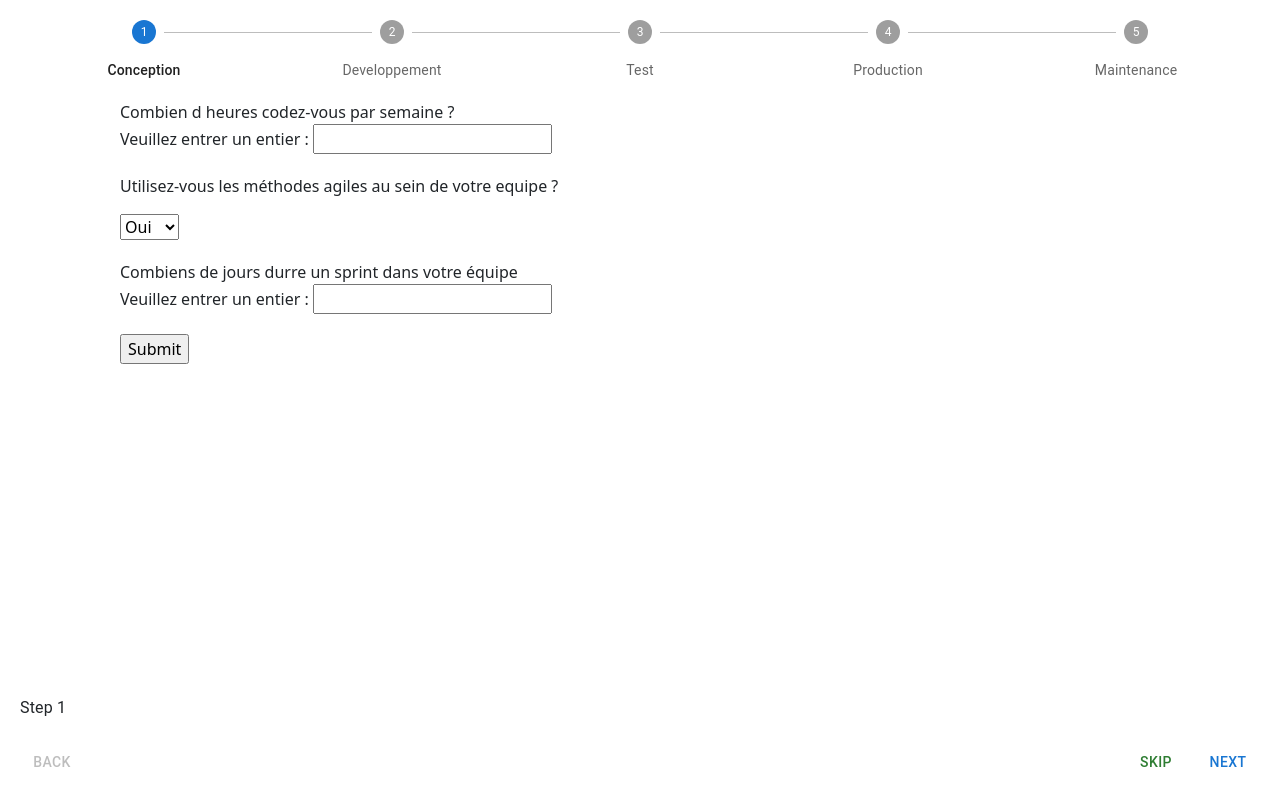
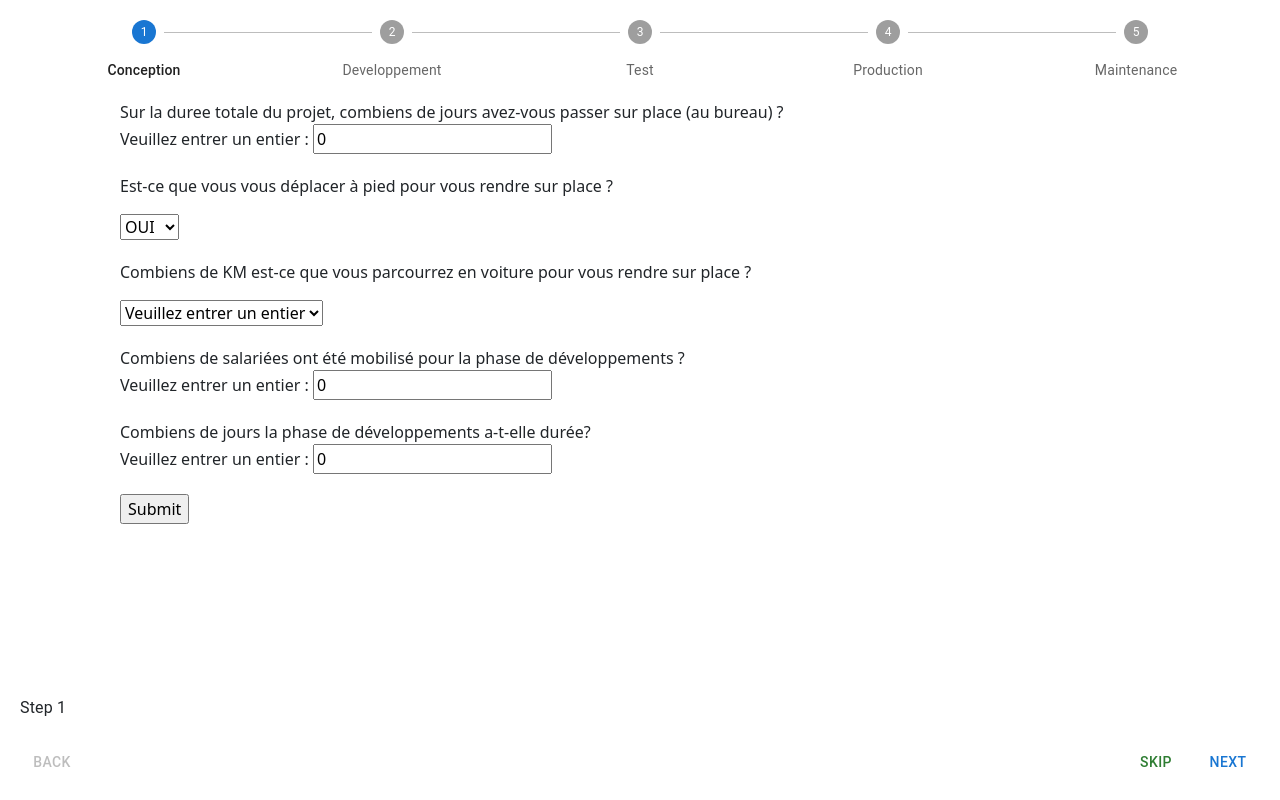
Before and after one commit to GuillaumeDOMART/Eco-Assistant, a React (Create React App) app in the folder front/: page /questionnaire in a window 1280 px wide. Built offline with nearby package versions, Linux system fonts and the light colour scheme.

Commit message:
fix : envoie des réponses du questionnaire

```diff
--- a/front/src/Quiz/QuestionType.js
+++ b/front/src/Quiz/QuestionType.js
@@ -1,4 +1,3 @@
-import {useState} from "react";
 import React from "react";
 
 /**
@@ -9,16 +8,12 @@ import React from "react";
  */
 export const QCM = React.forwardRef(({ onChange, name, question }, ref) => {
 
-    let handleId = (event) => {
-        onChange(event)
-    }
-
     return (
         <div style={{marginTop: '20px'}}>
             <p>{question.intitule}</p>
-            <select name={name} ref={ref} onChange={handleId}>
+            <select name={name} ref={ref} onChange={onChange}>
                 {question.reponses.map((data) => {
-                    return <option value={data[1]} key={data[0]} label={data[0]}/>
+                    return <option value={data} key={data} label={data}/>
                 })}
             </select><br/>
         </div>
@@ -31,11 +26,15 @@ export const QCM = React.forwardRef(({ onChange, name, question }, ref) => {
  * @returns {JSX.Element}
  * @constructor
  */
-export const NUMERIC = ({question, register, id}) => {
+export const NUMERIC = ({question, register}) => {
     return (
         <div style={{marginTop: '20px'}}>
             <label>{question.intitule}</label><br/>
-            {question.reponses[0][0]} : <input type={"number"} {...register(id.toString())}/><br/>
+            {question.reponses[0]} : <input type={"number"}
+                                               {...register(question.questionId.toString())}
+                                               defaultValue={0}
+                                               min={0}
+            /><br/>
         </div>
     )
 }
--- a/front/src/Quiz/Questionnaire.js
+++ b/front/src/Quiz/Questionnaire.js
@@ -1,57 +1,115 @@
 import React, {useEffect, useState} from "react";
-import StepperComponent from "../Stepper";
+import StepperComponent from "../Stepper/Stepper";
 import {useForm} from "react-hook-form";
 import {NUMERIC, QCM} from "./QuestionType";
 import {Spinner} from "react-bootstrap";
-import {Select} from "@mui/material";
 
-const test = {"intitule": "Combien d heures codez-vous par semaine ?",
+const test = {
+    "questionId": 1,
+    "intitule": "Sur la duree totale du projet, combiens de jours avez-vous passer sur place (au bureau) ?",
+    "type": "NUMERIC",
+    "phase": "HORS_PHASE",
+    "categorie": "FIRST",
+    "reponses": [
+        {
+            "questionSuiv": {
+                "questionId": 2,
+                "intitule": "Est-ce que vous vous déplacer à pied pour vous rendre sur place ?",
+                "type": "QCM",
+                "phase": "HORS_PHASE",
+                "categorie": "FIRST",
+                "reponses": [
+                    {
+                        "questionSuiv": {
+                            "questionId": 3,
+                            "intitule": "Combiens de KM est-ce que vous parcourrez en voiture pour vous rendre sur place ?",
+                            "type": "QCM",
+                            "phase": "HORS_PHASE",
+                            "categorie": "FIRST",
+                            "reponses": [
+                                {
+                                    "questionSuiv": {
+                                        "questionId": 4,
+                                        "intitule": "Combiens de salariées ont été mobilisé pour la phase de développements ?",
                                         "type": "NUMERIC",
                                         "phase": "DEVELOPPEMENT",
                                         "categorie": "FIRST",
                                         "reponses": [
                                             {
-            "id": 1,
                                                 "questionSuiv": {
-                "intitule": "Utilisez-vous les méthodes agiles au sein de votre equipe ?",
-                "type": "QCM",
-                "phase": "PLANIFICATION",
+                                                    "questionId": 5,
+                                                    "intitule": "Combiens de jours la phase de développements a-t-elle durée?",
+                                                    "type": "NUMERIC",
+                                                    "phase": "DEVELOPPEMENT",
                                                     "categorie": "FIRST",
                                                     "reponses": [
                                                         {
-                        "id": 2,
-                        "questionSuiv": {
-                            "intitule": "Combiens de jours durre un sprint dans votre équipe",
-                            "type": "NUMERIC",
-                            "phase": "PLANIFICATION",
-                            "categorie": "FIRST",
-                            "reponses": [
-                                {
-                                    "id": 4,
                                                             "questionSuiv": null,
                                                             "intitule": "Veuillez entrer un entier",
-                                    "constante": 20
-                                }
-                            ],
-                            "visible": false
-                        },
-                        "intitule": "Oui",
-                        "constante": 1
-                    },
-                    {
-                        "id": 3,
-                        "questionSuiv": null,
-                        "intitule": "NON",
-                        "constante": 1
+                                                            "constante": 4,
+                                                            "id": 7
                                                         }
                                                     ],
                                                     "visible": true
                                                 },
                                                 "intitule": "Veuillez entrer un entier",
-            "constante": 1
+                                                "constante": 1,
+                                                "id": 6
                                             }
                                         ],
                                         "visible": true
+                                    },
+                                    "intitule": "Veuillez entrer un entier",
+                                    "constante": 0,
+                                    "id": 5
+                                }
+                            ],
+                            "visible": false
+                        },
+                        "intitule": "OUI",
+                        "constante": 0,
+                        "id": 3
+                    },
+                    {
+                        "questionSuiv": {
+                            "questionId": 5,
+                            "intitule": "Combiens de jours la phase de développements a-t-elle durée?",
+                            "type": "NUMERIC",
+                            "phase": "DEVELOPPEMENT",
+                            "categorie": "FIRST",
+                            "reponses": [
+                                {
+                                    "questionSuiv": null,
+                                    "intitule": "Veuillez entrer un entier",
+                                    "constante": 4,
+                                    "id": 7
+                                }
+                            ],
+                            "visible": true
+                        },
+                        "intitule": "NON",
+                        "constante": 0,
+                        "id": 4
+                    }
+                ],
+                "visible": true
+            },
+            "intitule": "Veuillez entrer un entier",
+            "constante": 1,
+            "id": 2
+        }
+    ],
+    "visible": true
+}
+
+    function questionInList(question, questionArray) {
+        let accepted = true;
+        questionArray.forEach(value => {
+            if (question.questionId === value.questionId){
+                accepted =  false;
+            }
+        })
+        return accepted;
     }
 
     /**
@@ -60,22 +118,21 @@ const test = {"intitule": "Combien d heures codez-vous par semaine ?",
      * @returns {*[]}
      */
     function getResponses(question) {
-    const responsesArray = []
-    question.reponses.forEach((responses, index) => {
-        responsesArray[index] = [responses.intitule, responses.id]
+        const responses = []
+        question.reponses.forEach((response, index) => {
+            responses[index] = response.intitule
         })
-    return responsesArray;
+        return responses;
     }
 
     /**
      * Return an array containing informations about the given response
      * @param question
- * @param reponseRequise
      * @returns {(*|string|"beforeRead"|"read"|"afterRead"|"beforeMain"|"main"|"afterMain"|"beforeWrite"|"write"|"afterWrite")[]}
      */
-function parseQuestion(question, reponseRequise) {
+    function parseQuestion(question) {
         return {
-        'reponseRequise': reponseRequise,
+            'questionId': question.questionId,
             'intitule' : question.intitule,
             'type' : question.type,
             'phase' : question.phase,
@@ -88,22 +145,20 @@ function parseQuestion(question, reponseRequise) {
      * Create an array containing the quiz from a json format
      * @param question
      * @param arrayReturn
- * @param index
- * @param reponseRequise
      * @returns {*[]|null}
      */
-function buildQuiz(question, arrayReturn = [], index = 0, reponseRequise = null) {
-    if (question === null)
+    function buildQuiz(question, arrayReturn = []) {
+        if (question === null) {
             return null;
-    arrayReturn[index] = parseQuestion(question, reponseRequise)
+        }
+        if (questionInList(question, arrayReturn)) {
+            arrayReturn.push(parseQuestion(question))
+        } else {
+        }
         question.reponses.forEach((value) => {
-        buildQuiz(value.questionSuiv, arrayReturn, index + 1, value.intitule)
+            buildQuiz(value.questionSuiv, arrayReturn)
         })
         return arrayReturn;
-}
-
-function formatResult(data) {
-
     }
 
 /**
@@ -118,7 +173,34 @@ function Questionnaire() {
     const {register, handleSubmit} = useForm();
 
     const onSubmit = (data) => {
+        let projectId = '1'; // A MODIFIER
+        let sendToBack = {}
+        let responses = []
+        for(const [key, value] of Object.entries(data)) {
+            let tuple = {}
+            tuple['questionId'] = key;
+            tuple['entry'] = value;
+            responses.push(tuple)
+        }
+        sendToBack['projetId'] = projectId;
+        sendToBack['reponses'] = responses;
+        console.log(sendToBack)
         alert(JSON.stringify(data));
+
+        const myHeaders = new Headers();
+        myHeaders.append("Content-Type", "application/json");
+
+        const requestOptions = {
+            method: 'POST',
+            headers: myHeaders,
+            body: sendToBack,
+            redirect: 'follow'
+        };
+
+        fetch("http://localhost/api/reponsesDonnee", requestOptions)
+            .then(response => response.text())
+            .then(result => console.log(result))
+            .catch(error => console.log('error', error));
     };
 
     // useEffect(() => {
@@ -156,7 +238,7 @@ function Questionnaire() {
                                  return (
                                         <QCM key={value.intitule}
                                              question={value}
-                                     {...register(value.intitule)}
+                                             {...register(value.questionId.toString())}
                                         />
                             )
                             case 'NUMERIC' :
@@ -164,7 +246,6 @@ function Questionnaire() {
                                     <NUMERIC key={value.intitule}
                                              question={value}
                                              register={register}
-                                             id={value.reponses[0][1]}
                                     />
                                 )
                             default : return;
--- a/front/src/Stepper.js
+++ b/front/src/Stepper/Stepper.js
@@ -43,7 +43,7 @@ export default function StepperComponent() {
         setActiveStep((prevActiveStep) => prevActiveStep + 1);
         setSkipped(newSkipped);
         },
-        [skipped, activeStep]
+        [skipped, activeStep, isStepSkipped]
     );
 
     /**
```
Lines whose indentation alone changed are shown as unchanged.
